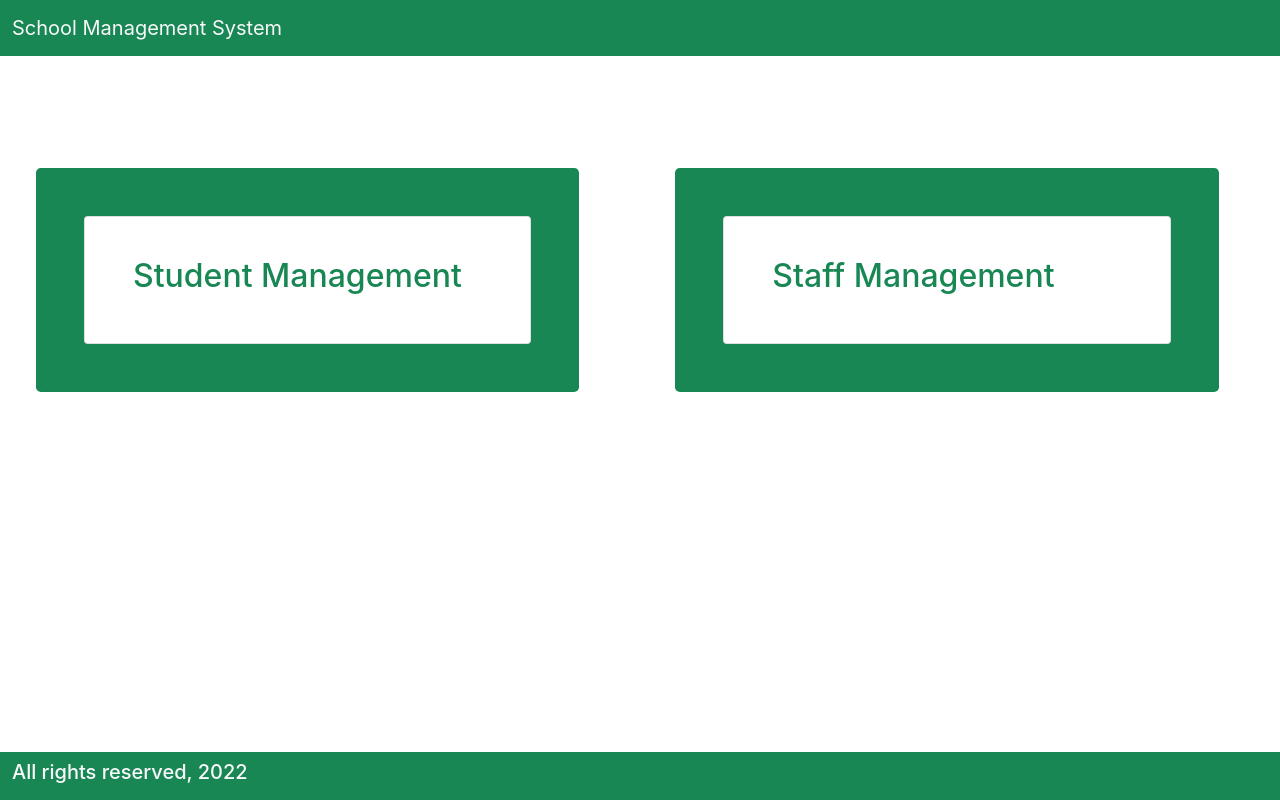
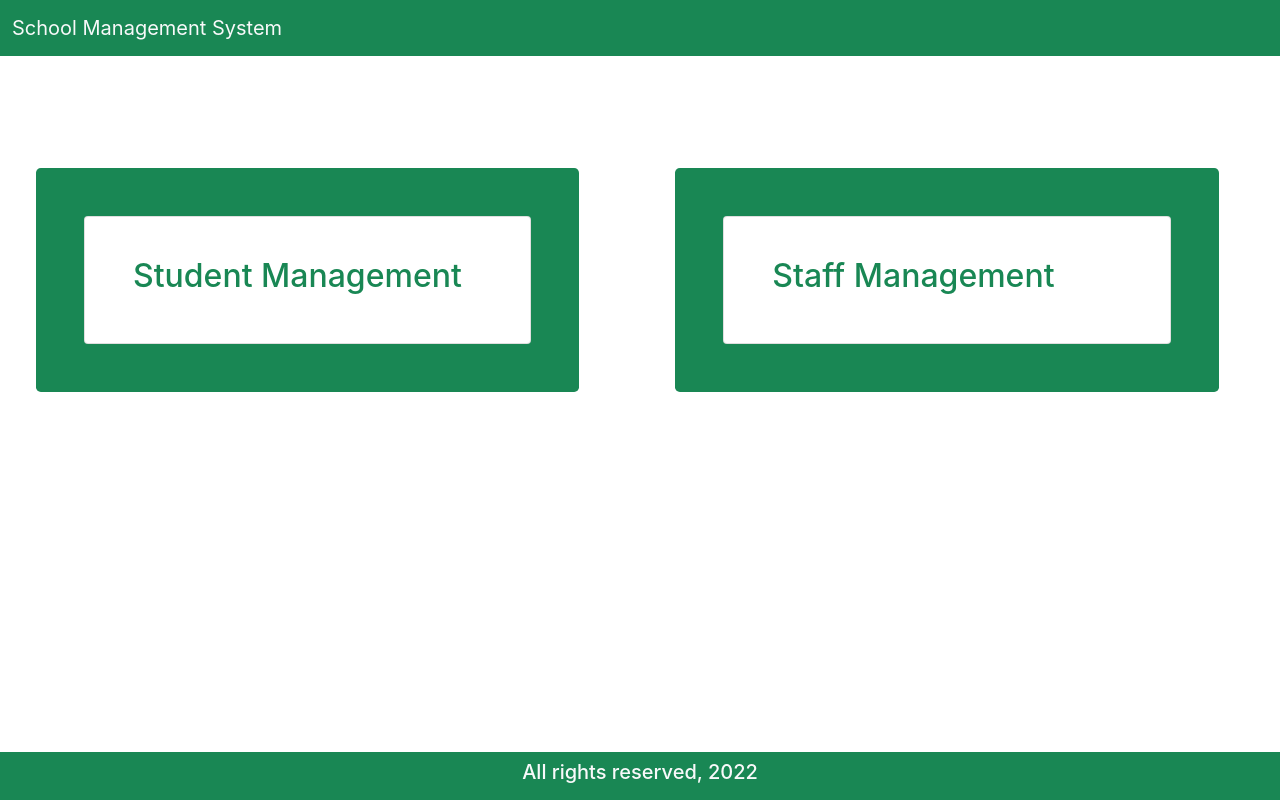
Before and after one commit to techiemanish/sms-react-frontend, a React (Create React App) app: page /staffs/delete in a window 1280 px wide. Built offline with nearby package versions, Linux system fonts and the light colour scheme.

Commit message:
Footer component alignment correction

```diff
--- a/src/components/Footer.jsx
+++ b/src/components/Footer.jsx
@@ -2,11 +2,11 @@ import React from 'react'
 
 function Footer(props) {
   return (
-    <nav className="navbar fixed-bottom navbar-light bg-success text-light">
-    <div className="container-fluid">
-      <center><h5>{props.heading}</h5></center>
+
+    <div className="container-fluid fixed-bottom bg-success text-light p-2">
+      <h5><center>{props.heading}</center></h5>
     </div>
-    </nav>
+
   )
 }
 
```
